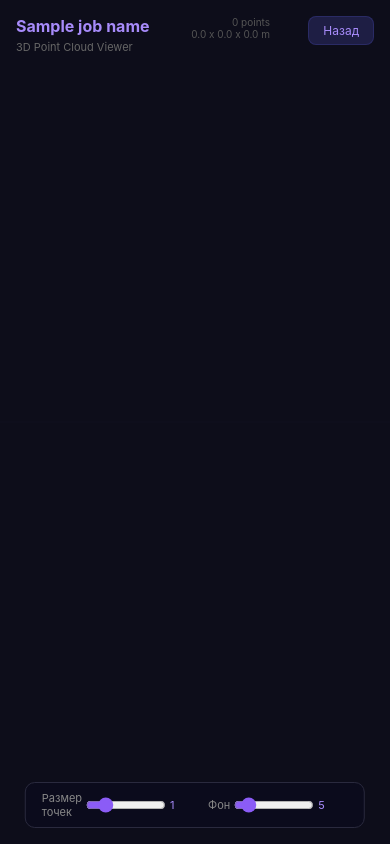
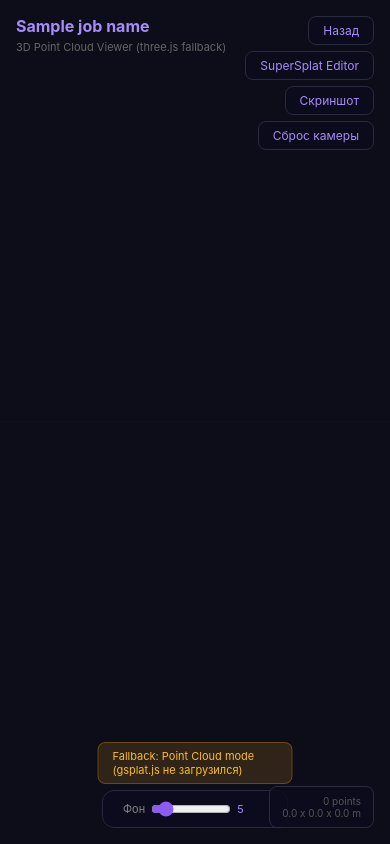
Before and after one commit to kotizsochi/SplatMaker, a Flask app: template templates/viewer.html in a window 390 px wide. Run offline with Flask 3, Linux system fonts and the light colour scheme; the template is opened without the code that fills it: most values are stand-ins (such as "Sample title", 1, 10 or a date in 2020); some libraries are stand-ins or nearby versions.

Commit message:
Upgrade viewer: gsplat.js Gaussian Splat renderer + SuperSplat Editor button

```diff
--- a/templates/index.html
+++ b/templates/index.html
@@ -388,7 +388,7 @@ function renderJobs(jl){
 
     let acts="";
     if(j.status==="processing") acts=`<div class="job-actions"><button class="btn btn-sm" style="background:#334155;color:#94a3b8" onclick="openFolder('${j.id}')">Папка</button><button class="btn btn-sm btn-red" onclick="cancelJob('${j.id}')">Отменить</button></div>`;
-    else if(j.status==="done") acts=`<div class="job-actions" style="flex-wrap:wrap"><a href="/viewer/${j.id}" class="btn btn-sm" style="background:linear-gradient(135deg,#6366f1,#8b5cf6);color:#fff">3D Просмотр</a><a href="/api/job/${j.id}/download" class="btn btn-sm btn-green">Скачать</a><button class="btn btn-sm" style="background:#334155;color:#f59e0b" onclick="cleanupPly('${j.id}')">Очистить PLY</button><button class="btn btn-sm" style="background:#334155;color:#06b6d4" onclick="exportPly('${j.id}')">Экспорт .splat</button><button class="btn btn-sm" style="background:#334155;color:#c4b5fd" onclick="videoReport('${j.id}')">Видео-отчёт</button><button class="btn btn-sm" style="background:#334155;color:#94a3b8" onclick="openFolder('${j.id}')">Папка</button></div>`;
+    else if(j.status==="done") acts=`<div class="job-actions" style="flex-wrap:wrap"><a href="https://playcanvas.com/supersplat/editor" target="_blank" class="btn btn-sm" style="background:linear-gradient(135deg,#ff6b35,#f7931e);color:#fff" title="Открой PLY в SuperSplat">SuperSplat Editor</a><a href="/viewer/${j.id}" class="btn btn-sm" style="background:linear-gradient(135deg,#6366f1,#8b5cf6);color:#fff">3D Просмотр</a><a href="/api/job/${j.id}/download" class="btn btn-sm btn-green">Скачать</a><button class="btn btn-sm" style="background:#334155;color:#f59e0b" onclick="cleanupPly('${j.id}')">Очистить PLY</button><button class="btn btn-sm" style="background:#334155;color:#06b6d4" onclick="exportPly('${j.id}')">Экспорт .splat</button><button class="btn btn-sm" style="background:#334155;color:#c4b5fd" onclick="videoReport('${j.id}')">Видео-отчёт</button><button class="btn btn-sm" style="background:#334155;color:#94a3b8" onclick="openFolder('${j.id}')">Папка</button></div>`;
     else if(j.status==="error") acts=`<div class="job-actions"><button class="btn btn-sm" style="background:#334155;color:#94a3b8" onclick="openFolder('${j.id}')">Папка</button></div>`;
 
     const err=j.error?`<div style="color:#f87171;font-size:11px;margin-top:6px">${j.error}</div>`:"";
--- a/templates/viewer.html
+++ b/templates/viewer.html
@@ -2,49 +2,70 @@
 <html lang="ru">
 <head>
 <meta charset="utf-8">
-<title>SplatMaker - 3D Viewer</title>
+<title>SplatMaker - 3D Gaussian Splat Viewer</title>
 <style>
 *{margin:0;padding:0;box-sizing:border-box}
 body{background:#080810;color:#e0e0e0;font-family:'Inter',sans-serif;overflow:hidden}
-#viewer{width:100vw;height:100vh}
+canvas{width:100vw;height:100vh;display:block}
 .hud{position:fixed;top:16px;left:16px;z-index:10}
 .hud h2{font-size:16px;color:#a78bfa;margin-bottom:4px}
 .hud p{font-size:11px;color:#666}
+.toolbar{position:fixed;top:16px;right:16px;z-index:10;display:flex;gap:6px;flex-direction:column;align-items:flex-end}
+.tb-btn{padding:6px 14px;background:rgba(12,12,30,0.85);border:1px solid #2a2a3e;border-radius:8px;
+  color:#a78bfa;font-size:12px;cursor:pointer;text-decoration:none;font-family:inherit;white-space:nowrap;
+  transition:all .2s;display:flex;align-items:center;gap:6px}
+.tb-btn:hover{background:rgba(99,102,241,0.2);border-color:#6366f1}
+.tb-btn.active{background:rgba(99,102,241,0.3);border-color:#8b5cf6}
 .controls{position:fixed;bottom:16px;left:50%;transform:translateX(-50%);z-index:10;
-  display:flex;gap:8px;background:rgba(12,12,30,0.85);padding:8px 16px;border-radius:10px;border:1px solid #2a2a3e}
-.controls label{font-size:11px;color:#888;display:flex;align-items:center;gap:4px}
+  display:flex;gap:12px;background:rgba(12,12,30,0.9);padding:10px 20px;border-radius:12px;border:1px solid #2a2a3e;
+  backdrop-filter:blur(10px)}
+.controls label{font-size:11px;color:#888;display:flex;align-items:center;gap:6px}
 .controls input[type=range]{width:80px;accent-color:#8b5cf6}
 .controls span{font-size:11px;color:#a78bfa;min-width:30px}
-.back{position:fixed;top:16px;right:16px;z-index:10;padding:6px 14px;background:rgba(99,102,241,0.2);
-  border:1px solid #6366f130;border-radius:8px;color:#a78bfa;font-size:12px;cursor:pointer;
-  text-decoration:none;font-family:inherit}
-.back:hover{background:rgba(99,102,241,0.3)}
 .loading{position:fixed;top:50%;left:50%;transform:translate(-50%,-50%);z-index:20;text-align:center}
 .loading h3{color:#a78bfa;font-size:18px;margin-bottom:8px}
 .loading p{color:#666;font-size:12px}
 .spinner{width:40px;height:40px;border:3px solid #2a2a3e;border-top-color:#8b5cf6;border-radius:50%;
   animation:spin 1s linear infinite;margin:0 auto 12px}
 @keyframes spin{to{transform:rotate(360deg)}}
-.stats{position:fixed;top:16px;right:120px;z-index:10;font-size:10px;color:#555;text-align:right}
+.stats{position:fixed;bottom:16px;right:16px;z-index:10;font-size:10px;color:#555;text-align:right;
+  background:rgba(12,12,30,0.85);padding:8px 12px;border-radius:8px;border:1px solid #2a2a3e}
+.mode-indicator{position:fixed;top:50%;right:16px;transform:translateY(-50%);z-index:10;
+  writing-mode:vertical-lr;font-size:10px;color:#555;letter-spacing:2px}
+.fallback-notice{position:fixed;bottom:60px;left:50%;transform:translateX(-50%);z-index:10;
+  background:rgba(245,158,11,0.15);border:1px solid rgba(245,158,11,0.3);border-radius:8px;
+  padding:6px 14px;font-size:11px;color:#fbbf24;display:none}
 </style>
 </head>
 <body>
 <div class="hud">
   <h2>{{ job_name }}</h2>
-  <p>3D Point Cloud Viewer</p>
+  <p id="viewerMode">3D Gaussian Splat Viewer</p>
 </div>
-<a href="/" class="back">Назад</a>
+
+<div class="toolbar">
+  <a href="/" class="tb-btn">Назад</a>
+  <a href="https://playcanvas.com/supersplat/editor" target="_blank" class="tb-btn" title="Открыть в SuperSplat Editor">
+    SuperSplat Editor
+  </a>
+  <button class="tb-btn" id="btnScreenshot" onclick="takeScreenshot()">Скриншот</button>
+  <button class="tb-btn" id="btnReset" onclick="resetCamera()">Сброс камеры</button>
+</div>
+
 <div class="loading" id="loading">
   <div class="spinner"></div>
   <h3>Загрузка модели...</h3>
   <p id="loadProgress">0%</p>
 </div>
+
 <div class="controls" id="controls" style="display:none">
-  <label>Размер точек <input type="range" id="ptSize" min="0.1" max="5" step="0.1" value="1"> <span id="ptVal">1</span></label>
   <label>Фон <input type="range" id="bgBright" min="0" max="50" step="1" value="5"> <span id="bgVal">5</span></label>
 </div>
+
 <div class="stats" id="stats"></div>
-<div id="viewer"></div>
+<div class="fallback-notice" id="fallbackNotice">Fallback: Point Cloud mode (gsplat.js не загрузился)</div>
+
+<canvas id="canvas"></canvas>
 
 <script type="importmap">
 {
@@ -54,36 +75,113 @@ body{background:#080810;color:#e0e0e0;font-family:'Inter',sans-serif;overflow:hi
   }
 }
 </script>
+
 <script type="module">
-import * as THREE from 'three';
-import { PLYLoader } from 'three/addons/loaders/PLYLoader.js';
-import { OrbitControls } from 'three/addons/controls/OrbitControls.js';
+// Try gsplat.js first, fallback to three.js point cloud
+const PLY_URL = '/api/job/{{ job_id }}/ply';
+let gsplatLoaded = false;
 
+async function tryGsplat() {
+  try {
+    const SPLAT = await import('https://cdn.jsdelivr.net/npm/gsplat@1.0.2/+esm');
+
+    const canvas = document.getElementById('canvas');
+    const renderer = new SPLAT.WebGLRenderer(canvas);
+    const scene = new SPLAT.Scene();
+    const camera = new SPLAT.Camera();
+    const controls = new SPLAT.OrbitControls(camera, canvas);
+
+    // Load PLY
+    document.getElementById('loadProgress').textContent = 'Loading gsplat...';
+
+    await SPLAT.PLYLoader.LoadAsync(
+      PLY_URL, scene,
+      (progress) => {
+        const pct = Math.round(progress * 100);
+        document.getElementById('loadProgress').textContent = pct + '%';
+      }
+    );
+
+    gsplatLoaded = true;
+    document.getElementById('loading').style.display = 'none';
+    document.getElementById('controls').style.display = 'flex';
+    document.getElementById('viewerMode').textContent = '3D Gaussian Splat Viewer (gsplat.js)';
+
+    // Stats
+    document.getElementById('stats').innerHTML = 'Gaussian Splat<br>gsplat.js renderer';
+
+    const handleResize = () => {
+      renderer.setSize(window.innerWidth, window.innerHeight);
+    };
+
+    const frame = () => {
+      controls.update();
+      renderer.render(scene, camera);
+      requestAnimationFrame(frame);
+    };
+
+    handleResize();
+    window.addEventListener('resize', handleResize);
+    requestAnimationFrame(frame);
+
+    // Background control
+    document.getElementById('bgBright').oninput = (e) => {
+      const v = parseInt(e.target.value);
+      document.getElementById('bgVal').textContent = v;
+      canvas.style.background = `rgb(${v*5},${v*5},${v*5.5})`;
+    };
+
+    // Screenshot
+    window.takeScreenshot = () => {
+      const link = document.createElement('a');
+      link.download = '{{ job_name }}_splat.png';
+      link.href = canvas.toDataURL('image/png');
+      link.click();
+    };
+
+    // Reset camera
+    window.resetCamera = () => {
+      camera.position.x = 0;
+      camera.position.y = 2;
+      camera.position.z = -5;
+    };
+
+    return true;
+  } catch(e) {
+    console.warn('gsplat.js failed:', e);
+    return false;
+  }
+}
+
+async function fallbackThreeJS() {
+  const THREE = await import('three');
+  const { PLYLoader } = await import('three/addons/loaders/PLYLoader.js');
+  const { OrbitControls } = await import('three/addons/controls/OrbitControls.js');
+
+  document.getElementById('fallbackNotice').style.display = 'block';
+  document.getElementById('viewerMode').textContent = '3D Point Cloud Viewer (three.js fallback)';
+
+  const canvas = document.getElementById('canvas');
   const scene = new THREE.Scene();
   scene.background = new THREE.Color(0x0d0d1a);
   const camera = new THREE.PerspectiveCamera(60, window.innerWidth/window.innerHeight, 0.01, 1000);
-const renderer = new THREE.WebGLRenderer({antialias:true});
+  const renderer = new THREE.WebGLRenderer({canvas, antialias:true});
   renderer.setSize(window.innerWidth, window.innerHeight);
   renderer.setPixelRatio(window.devicePixelRatio);
-document.getElementById('viewer').appendChild(renderer.domElement);
 
-const controls = new OrbitControls(camera, renderer.domElement);
+  const controls = new OrbitControls(camera, canvas);
   controls.enableDamping = true;
   controls.dampingFactor = 0.08;
   controls.rotateSpeed = 0.5;
 
-// Grid helper
-const grid = new THREE.GridHelper(20, 40, 0x1a1a3e, 0x0e0e1e);
-scene.add(grid);
-
-// Ambient light
+  scene.add(new THREE.GridHelper(20, 40, 0x1a1a3e, 0x0e0e1e));
   scene.add(new THREE.AmbientLight(0xffffff, 0.5));
 
   let pointCloud = null;
 
   const loader = new PLYLoader();
   const xhr = new XMLHttpRequest();
-xhr.open('GET', '/api/job/{{ job_id }}/ply');
+  xhr.open('GET', PLY_URL);
   xhr.responseType = 'arraybuffer';
   xhr.onprogress = (e) => {
     if(e.lengthComputable){
@@ -109,14 +207,12 @@ xhr.onload = () => {
     pointCloud = new THREE.Points(geometry, material);
     scene.add(pointCloud);
 
-  // Center camera on model
     const center = geometry.boundingSphere.center;
     const radius = geometry.boundingSphere.radius;
     camera.position.set(center.x + radius*1.5, center.y + radius*0.8, center.z + radius*1.5);
     controls.target.copy(center);
     controls.update();
 
-  // Stats
     const nPoints = geometry.attributes.position.count;
     const box = geometry.boundingBox;
     const size = new THREE.Vector3();
@@ -131,11 +227,6 @@ xhr.onerror = () => {
   xhr.send();
 
   // Controls
-document.getElementById('ptSize').oninput = (e) => {
-  const v = parseFloat(e.target.value);
-  document.getElementById('ptVal').textContent = v.toFixed(1);
-  if(pointCloud) pointCloud.material.size = v;
-};
   document.getElementById('bgBright').oninput = (e) => {
     const v = parseInt(e.target.value);
     document.getElementById('bgVal').textContent = v;
@@ -149,12 +240,40 @@ window.addEventListener('resize', () => {
     renderer.setSize(window.innerWidth, window.innerHeight);
   });
 
+  window.takeScreenshot = () => {
+    renderer.render(scene, camera);
+    const link = document.createElement('a');
+    link.download = '{{ job_name }}_pointcloud.png';
+    link.href = renderer.domElement.toDataURL('image/png');
+    link.click();
+  };
+
+  window.resetCamera = () => {
+    if(pointCloud && pointCloud.geometry.boundingSphere){
+      const c = pointCloud.geometry.boundingSphere.center;
+      const r = pointCloud.geometry.boundingSphere.radius;
+      camera.position.set(c.x+r*1.5, c.y+r*0.8, c.z+r*1.5);
+      controls.target.copy(c);
+      controls.update();
+    }
+  };
+
   function animate(){
     requestAnimationFrame(animate);
     controls.update();
     renderer.render(scene, camera);
   }
   animate();
+}
+
+// Main: try gsplat first, fallback to three.js
+async function init() {
+  const ok = await tryGsplat();
+  if (!ok) {
+    await fallbackThreeJS();
+  }
+}
+init();
 </script>
 </body>
 </html>
```
Also changed, not shown: history.json (+8 -10 lines), 5 other files. Lines whose indentation alone changed are shown as unchanged.
